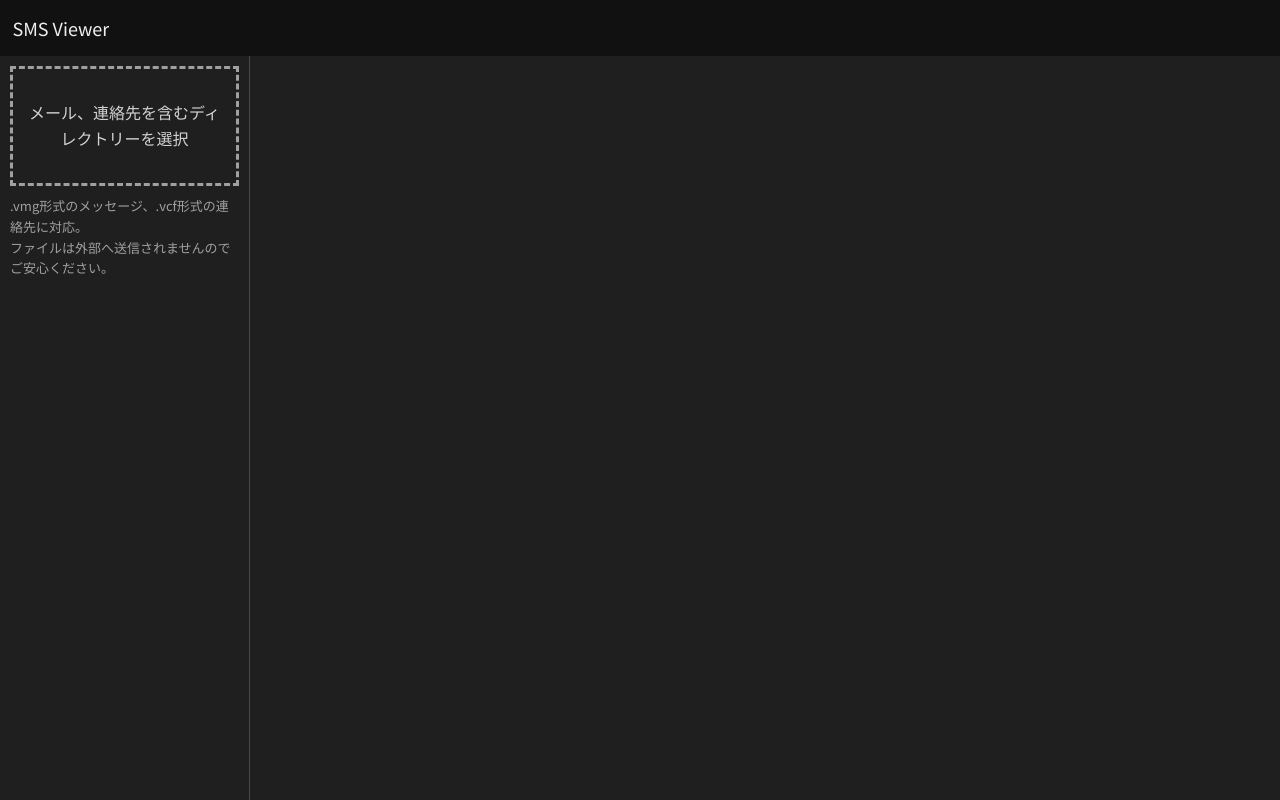
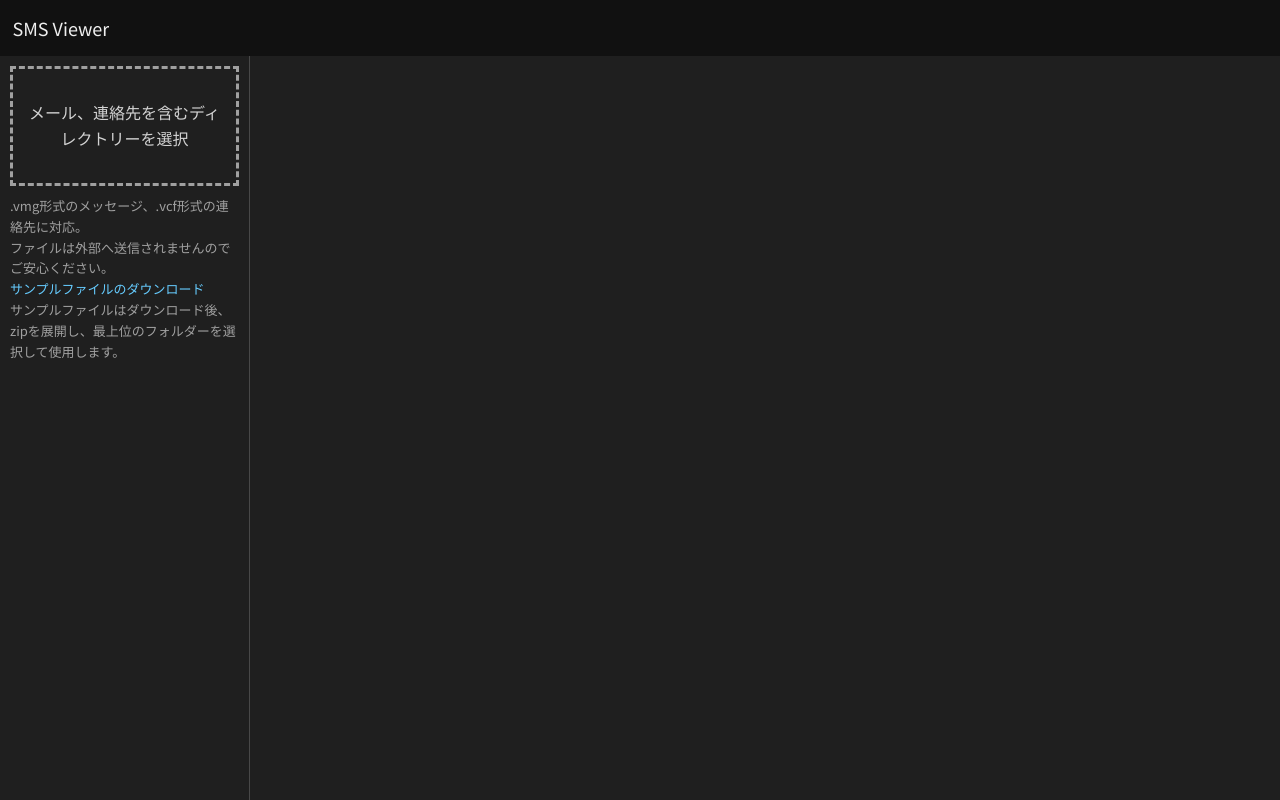
Before and after one commit to yyya-nico/SMSViewer, a website built with Vite: page index.html in a window 1280 px wide. Built offline with nearby package versions, Linux system fonts and the light colour scheme.

Commit message:
サンプルファイルをダウンロードできるように

```diff
--- a/index.html
+++ b/index.html
@@ -22,7 +22,9 @@
             <div class="description">
                 <p>
                     .vmg形式のメッセージ、.vcf形式の連絡先に対応。<br>
-                    ファイルは外部へ送信されませんのでご安心ください。
+                    ファイルは外部へ送信されませんのでご安心ください。<br>
+                    <a href="/SMSViewer/Sample.zip">サンプルファイルのダウンロード</a><br>
+                    サンプルファイルはダウンロード後、zipを展開し、最上位のフォルダーを選択して使用します。
                 </p>
             </div>
             <label>
```
Also changed, not shown: dist/assets/index-BEL5lgsN.js (deleted), dist/assets/index-CvfWNLkC.js (added), dist/index.html, 2 other files.
